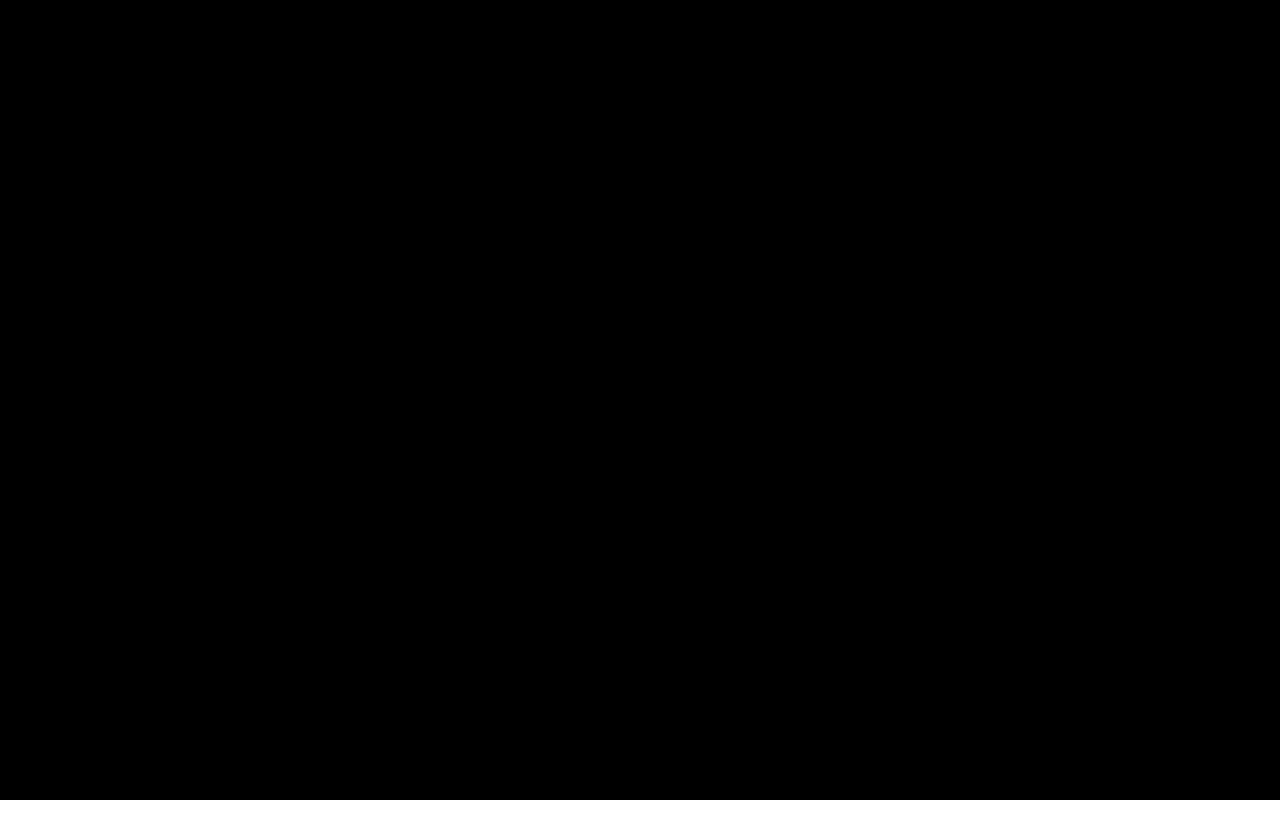
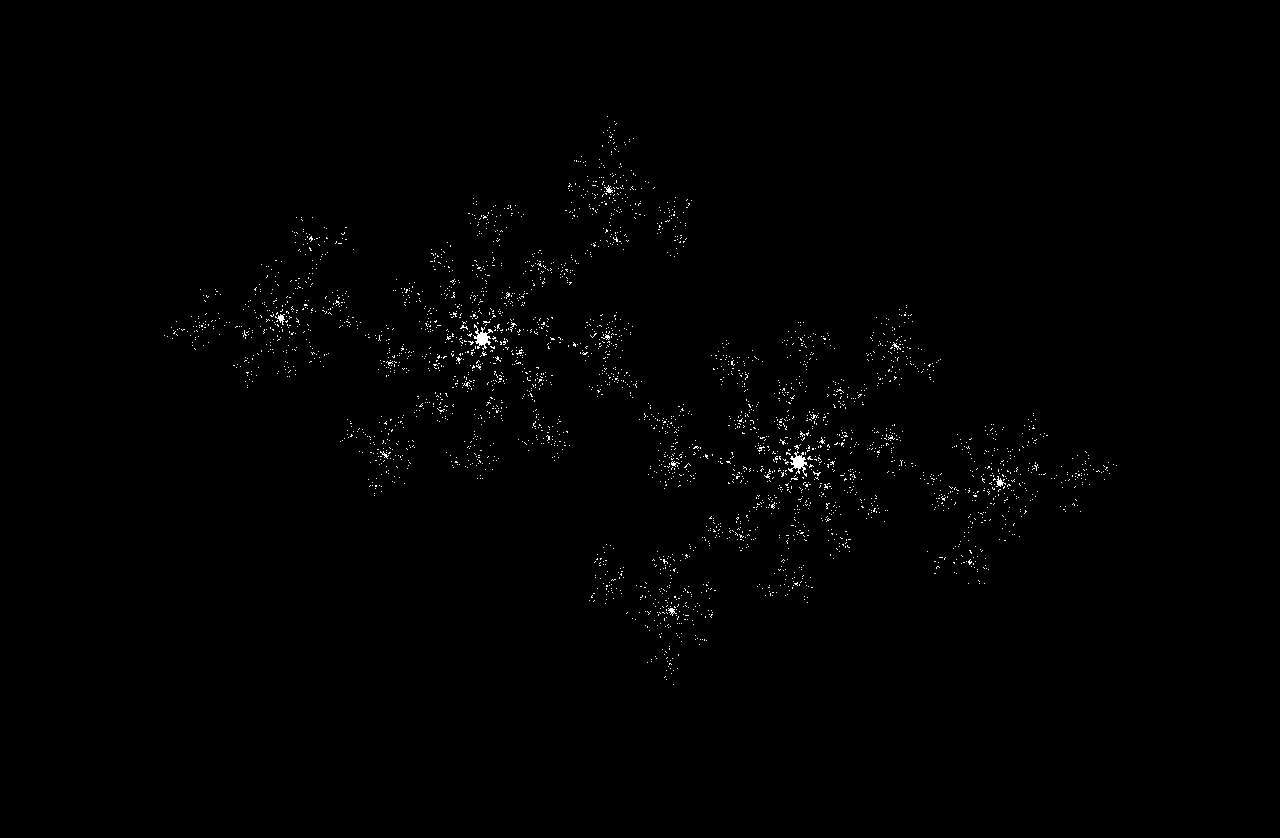
Before and after one commit to WMYM-Experimental/JuliaSet.js, a plain HTML site: page index.html in a window 1280 px wide. Before the commit the page ends 800 px from the top, so only its background shows below. Drawn offline with Linux system fonts and the light colour scheme.

Commit message:
finish all the project it is just a modification of the mandelbrot set

```diff
--- a/css/style.css
+++ b/css/style.css
@@ -6,10 +6,12 @@
 .container {
     width: 100vw;
     height: 100vh;
+    background-color: #000;
     display: flex;
     justify-content: center;
+    text-align: center;
     align-items: center;
 }
 #canvas {
-    background-color: #000;
+    background: #000;
 }
--- a/js/script.js
+++ b/js/script.js
@@ -2,4 +2,74 @@ const canvas = document.getElementById("canvas");
 const ctx = canvas.getContext("2d");
 
 canvas.width = window.innerWidth;
-canvas.height = window.innerHeight;
+canvas.height = window.innerWidth;
+
+ctx.translate(
+    canvas.width / 2 - canvas.width / 2,
+    canvas.height / 2 - canvas.height / 2
+);
+
+// a + bi
+class Complex {
+    constructor(a, b) {
+        this.a = a;
+        this.b = b;
+    }
+    add(c) {
+        return new Complex(this.a + c.a, this.b + c.b);
+    }
+    sub(c) {
+        return new Complex(this.a - c.a, this.b - c.b);
+    }
+    mul(c) {
+        return new Complex(
+            this.a * c.a - this.b * c.b,
+            this.a * c.b + this.b * c.a
+        );
+    }
+    div(c) {
+        return new Complex(
+            (this.a * c.a + this.b * c.b) / (c.a * c.a + c.b * c.b),
+            (this.b * c.a - this.a * c.b) / (c.a * c.a + c.b * c.b)
+        );
+    }
+    mag() {
+        return Math.sqrt(this.a * this.a + this.b * this.b);
+    }
+
+    //now is not more mandelbrot set it is julia set
+    belongsToMandelbrotSet() {
+        let z = new Complex(this.a, this.b);
+        for (let i = 0; i < 60; i++) {
+            // z = z(n)^2 + c -> this is c
+            z = z.mul(z).add(new Complex(-0.70176, -0.3842)); //this is the current complex number
+            if (z.mag() > 2) {
+                return false;
+            }
+        }
+        return true;
+    }
+}
+
+// -0.70176 - 0.3842 i
+const draw = () => {
+    for (let i = 0; i < canvas.width; i++) {
+        for (let j = 0; j < canvas.height; j++) {
+            const c = new Complex(
+                (i / canvas.width) * 4 - 2,
+                (j / canvas.height) * 4 - 2
+            );
+            if (c.belongsToMandelbrotSet()) {
+                ctx.fillStyle = "#fff";
+                ctx.fillRect(i, j, 1, 1);
+            }
+        }
+    }
+};
+
+const animate = () => {
+    draw();
+    requestAnimationFrame(animate);
+};
+
+draw();
```
